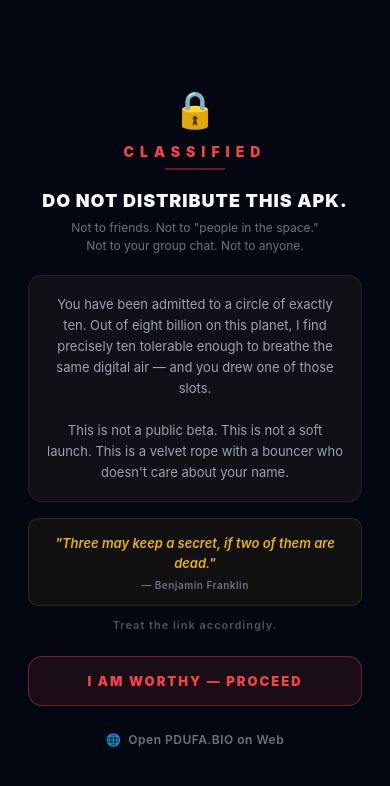
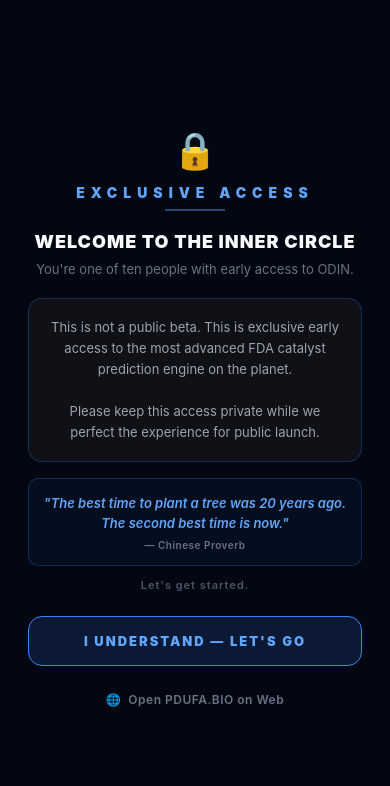
Before and after one commit to rockyshoals-lgtm/odin-mobile, a React Native app: screen / in a window 390 px wide. Shown: the top 786 px of the page. Built offline with nearby package versions, Linux system fonts and the light colour scheme.

Commit message:
UX improvement: Simplify onboarding - show gates only on first launch

```diff
--- a/src/App.tsx
+++ b/src/App.tsx
@@ -15,6 +15,8 @@
 
 const WELCOME_SEEN_KEY = 'odin-welcome-seen-v1.2';
 const QUIZ_DONE_KEY = 'odin-quiz-done-v1.2';
+const CONFIDENTIAL_ACCEPTED_KEY = 'odin-confidential-accepted-v1.2';
+const DISCLAIMER_ACCEPTED_KEY = 'odin-disclaimer-accepted-v1.2';
 const WEB_URL = 'https://pdufa.bio?access=odin-allfather-9realms-2026';
 
 type OnboardingStep = 'loading' | 'confidential' | 'welcome' | 'quiz' | 'quiz-result' | 'tutorial' | 'disclaimer' | 'app';
@@ -38,7 +40,7 @@
   },
 };
 
-// Confidential access gate — shown before Welcome/Eye screen every launch
+// Confidential access gate — shown only on first launch
 function ConfidentialGate({ onAcknowledge }: { onAcknowledge: () => void }) {
   return (
     <View style={confidentialStyles.container}>
@@ -46,39 +48,37 @@
         <Text style={confidentialStyles.icon}>🔒</Text>
       </View>
 
-      <Text style={confidentialStyles.classification}>CLASSIFIED</Text>
+      <Text style={confidentialStyles.classification}>EXCLUSIVE ACCESS</Text>
       <View style={confidentialStyles.divider} />
 
       <Text style={confidentialStyles.headline}>
-        DO NOT DISTRIBUTE THIS APK.
+        WELCOME TO THE INNER CIRCLE
       </Text>
       <Text style={confidentialStyles.subheadline}>
-        Not to friends. Not to "people in the space."{'\n'}Not to your group chat. Not to anyone.
+        You're one of ten people with early access to ODIN.
       </Text>
 
       <View style={confidentialStyles.card}>
         <Text style={confidentialStyles.cardText}>
-          You have been admitted to a circle of exactly ten. Out of eight billion
-          on this planet, I find precisely ten tolerable enough to breathe the same
-          digital air — and you drew one of those slots.{'\n\n'}
-          This is not a public beta. This is not a soft launch. This is a velvet
-          rope with a bouncer who doesn't care about your name.
+          This is not a public beta. This is exclusive early access to the most advanced
+          FDA catalyst prediction engine on the planet.{'\n\n'}
+          Please keep this access private while we perfect the experience for public launch.
         </Text>
       </View>
 
       <View style={confidentialStyles.quoteCard}>
         <Text style={confidentialStyles.quoteText}>
-          "Three may keep a secret, if two of them are dead."
+          "The best time to plant a tree was 20 years ago. The second best time is now."
         </Text>
-        <Text style={confidentialStyles.quoteAttrib}>— Benjamin Franklin</Text>
+        <Text style={confidentialStyles.quoteAttrib}>— Chinese Proverb</Text>
       </View>
 
       <Text style={confidentialStyles.footnote}>
-        Treat the link accordingly.
+        Let's get started.
       </Text>
 
       <TouchableOpacity style={confidentialStyles.acceptBtn} onPress={onAcknowledge} activeOpacity={0.8}>
-        <Text style={confidentialStyles.acceptText}>I AM WORTHY — PROCEED</Text>
+        <Text style={confidentialStyles.acceptText}>I UNDERSTAND — LET'S GO</Text>
       </TouchableOpacity>
 
       <TouchableOpacity
@@ -92,23 +92,23 @@
   );
 }
 
-// Disclaimer modal — shown every launch (attorneys require it)
+// Disclaimer modal — shown only on first launch
 function DisclaimerModal({ onAccept }: { onAccept: () => void }) {
   return (
     <View style={disclaimerStyles.overlay}>
       <View style={disclaimerStyles.modal}>
         <Text style={disclaimerStyles.warningIcon}>⚖️</Text>
-        <Text style={disclaimerStyles.title}>MY LAWYERS MADE ME SAY THIS</Text>
+        <Text style={disclaimerStyles.title}>QUICK LEGAL NOTE</Text>
         <Text style={disclaimerStyles.intro}>
-          Look — I scored the best domain name in the universe for a biotech catalyst engine. Naturally, my attorneys said "congratulations, now put up a disclaimer." So here we are.
+          Before we dive in, here's the standard disclaimer (our attorneys insist):
         </Text>
         <Text style={disclaimerStyles.text}>
-          PDUFA.BIO is not affiliated with the FDA or any government agency. "PDUFA" refers to the Prescription Drug User Fee Act — we just built a really cool engine around it.{'\n\n'}
-          This is not financial advice. We are not registered investment advisors (not until mid-March anyway), broker-dealers (but oh my God, we're about to be — stay tuned), or financial planners.{'\n\n'}
-          ODIN scores are ML model outputs, not crystal balls. They do not predict the future and should never be the sole basis for any investment decision. All investing carries risk, including total loss.
+          PDUFA.BIO is not affiliated with the FDA or any government agency. "PDUFA" refers to the Prescription Drug User Fee Act — we built a prediction engine around FDA catalyst events.{'\n\n'}
+          This is not financial advice. ODIN scores are ML model outputs that help you make better-informed decisions. They should never be the sole basis for any investment decision.{'\n\n'}
+          All investing carries risk, including total loss. Trade responsibly.
         </Text>
         <TouchableOpacity style={disclaimerStyles.acceptBtn} onPress={onAccept}>
-          <Text style={disclaimerStyles.acceptText}>I GET IT — LET ME IN</Text>
+          <Text style={disclaimerStyles.acceptText}>GOT IT — SHOW ME ODIN</Text>
         </TouchableOpacity>
       </View>
     </View>
@@ -142,25 +142,46 @@
         .then(() => notificationService.scheduleDailySummary())
         .catch(() => console.warn('[App] Notification init skipped'));
 
-      // Always show confidential gate → welcome screen on every app launch
-      // (quiz/tutorial progress is still remembered so returning users skip those)
+      // Check if user has completed onboarding
+      const confidentialAccepted = await AsyncStorage.getItem(CONFIDENTIAL_ACCEPTED_KEY);
+      const disclaimerAccepted = await AsyncStorage.getItem(DISCLAIMER_ACCEPTED_KEY);
+      const quizDone = await AsyncStorage.getItem(QUIZ_DONE_KEY);
+
       setTimeout(() => {
-        setStep('confidential');
+        // First-time user flow
+        if (!confidentialAccepted) {
+          setStep('confidential');
+        } else if (!disclaimerAccepted) {
+          setStep('disclaimer');
+        } else if (!quizDone) {
+          setStep('welcome');
+        } else {
+          // Returning user - go straight to app
+          setStep('app');
+        }
       }, 1500);
     };
     init();
   }, []);
 
   // ─── Confidential Gate ─────────────
-  const handleConfidentialAcknowledge = () => setStep('welcome');
+  const handleConfidentialAcknowledge = async () => {
+    await AsyncStorage.setItem(CONFIDENTIAL_ACCEPTED_KEY, 'true');
+    setStep('disclaimer');
+  };
+
+  // ─── Disclaimer Accepted ────────────
+  const handleDisclaimerAccept = async () => {
+    await AsyncStorage.setItem(DISCLAIMER_ACCEPTED_KEY, 'true');
+    setStep('welcome');
+  };
 
   // ─── Welcome Screen ─────────────────
   const handleWelcomeContinue = async () => {
     await AsyncStorage.setItem(WELCOME_SEEN_KEY, 'true');
-    // If quiz was already completed, skip straight to disclaimer
     const quizVal = await AsyncStorage.getItem(QUIZ_DONE_KEY);
     if (quizVal === 'true') {
-      setStep('disclaimer');
+      setStep('app');
     } else {
       setStep('quiz');
     }
@@ -176,17 +197,14 @@
   const handleStartTutorial = () => setStep('tutorial');
   const handleSkipToApp = async () => {
     await AsyncStorage.setItem(QUIZ_DONE_KEY, 'true');
-    setStep('disclaimer');
+    setStep('app');
   };
 
   // ─── Tutorial Complete ──────────────
   const handleTutorialComplete = async () => {
     await AsyncStorage.setItem(QUIZ_DONE_KEY, 'true');
-    setStep('disclaimer');
+    setStep('app');
   };
-
-  // ─── Disclaimer Accepted ────────────
-  const handleDisclaimerAccept = () => setStep('app');
 
   // ─── Render ─────────────────────────
   switch (step) {
@@ -194,6 +212,8 @@
       return <SplashScreen />;
     case 'confidential':
       return <ConfidentialGate onAcknowledge={handleConfidentialAcknowledge} />;
+    case 'disclaimer':
+      return <DisclaimerModal onAccept={handleDisclaimerAccept} />;
     case 'welcome':
       return <WelcomeScreen onContinue={handleWelcomeContinue} />;
     case 'quiz':
@@ -202,8 +222,6 @@
       return <QuizResult level={quizLevel} onStartTutorial={handleStartTutorial} onSkipToApp={handleSkipToApp} />;
     case 'tutorial':
       return <OptionsTutorial onComplete={handleTutorialComplete} />;
-    case 'disclaimer':
-      return <DisclaimerModal onAccept={handleDisclaimerAccept} />;
     case 'app':
       return (
         <SafeAreaProvider>
@@ -231,7 +249,7 @@
     fontSize: 36,
   },
   classification: {
-    color: '#ef4444',
+    color: COLORS.accentLight,
     fontSize: 14,
     fontWeight: '900',
     letterSpacing: 6,
@@ -240,7 +258,7 @@
   divider: {
     width: 60,
     height: 2,
-    backgroundColor: '#ef4444',
+    backgroundColor: COLORS.accentLight,
     opacity: 0.4,
     marginBottom: 20,
   },
@@ -254,7 +272,7 @@
   },
   subheadline: {
     color: COLORS.textMuted,
-    fontSize: 12,
+    fontSize: 13,
     textAlign: 'center',
     lineHeight: 18,
     marginBottom: 20,
@@ -264,7 +282,7 @@
     borderRadius: 14,
     padding: 18,
     borderWidth: 1,
-    borderColor: 'rgba(239, 68, 68, 0.15)',
+    borderColor: COLORS.accent + '40',
     marginBottom: 16,
     width: '100%',
   },
@@ -275,17 +293,17 @@
     textAlign: 'center',
   },
   quoteCard: {
-    backgroundColor: 'rgba(234, 179, 8, 0.06)',
+    backgroundColor: 'rgba(59, 130, 246, 0.06)',
     borderRadius: 10,
     padding: 14,
     borderWidth: 1,
-    borderColor: 'rgba(234, 179, 8, 0.15)',
+    borderColor: COLORS.accent + '40',
     marginBottom: 12,
     width: '100%',
     alignItems: 'center',
   },
   quoteText: {
-    color: '#eab308',
+    color: COLORS.accentLight,
     fontSize: 13,
     fontStyle: 'italic',
     fontWeight: '600',
@@ -307,16 +325,16 @@
     marginBottom: 24,
   },
   acceptBtn: {
-    backgroundColor: 'rgba(239, 68, 68, 0.1)',
+    backgroundColor: COLORS.accentBg,
     borderRadius: 14,
     paddingVertical: 16,
     alignItems: 'center',
     borderWidth: 1.5,
-    borderColor: 'rgba(239, 68, 68, 0.4)',
+    borderColor: COLORS.accent,
     width: '100%',
   },
   acceptText: {
-    color: '#ef4444',
+    color: COLORS.accentLight,
     fontSize: 13,
     fontWeight: '900',
     letterSpacing: 2,
@@ -368,14 +386,13 @@
     color: COLORS.textSecondary,
     fontSize: 13,
     lineHeight: 20,
-    fontStyle: 'italic',
     marginBottom: 16,
     textAlign: 'center',
   },
   text: {
     color: COLORS.textSecondary,
-    fontSize: 13,
-    lineHeight: 20,
+    fontSize: 12,
+    lineHeight: 19,
     marginBottom: 24,
   },
   acceptBtn: {
```
